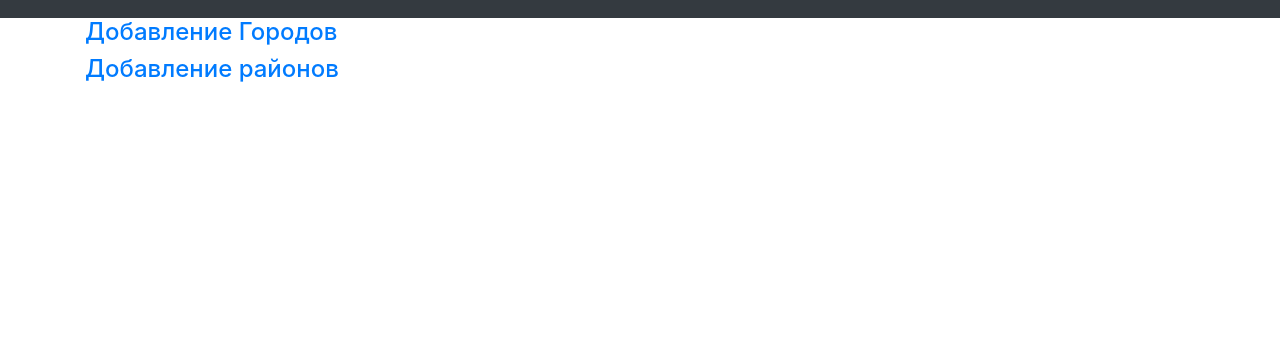
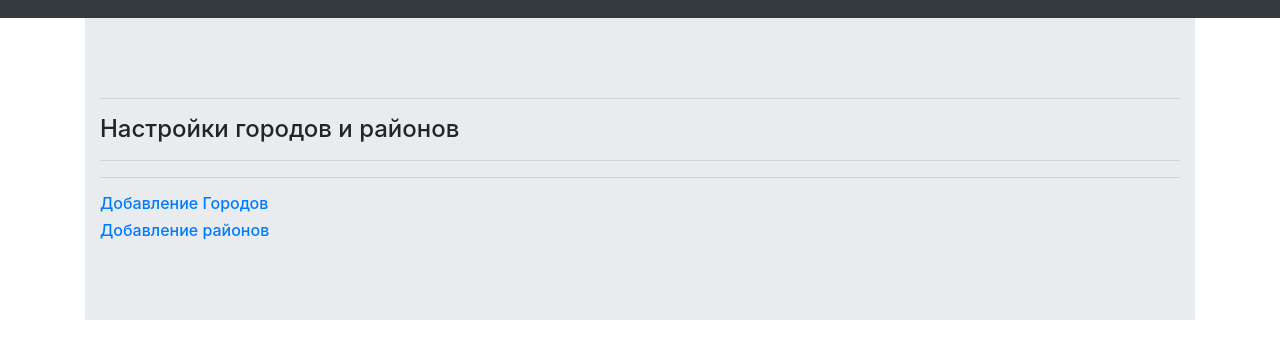
Before and after one commit to MaxGree90/matrix, a Flask app: page /setting_city in a window 1280 px wide. Shown: the part 38-397 px from the top of the page. Run offline with Flask 2, Linux system fonts and the light colour scheme; the visitor is signed in with stand-in values (Sample User, id 1); data comes from the database, SQL or seed files in the repository; data that the repository does not hold is empty; some libraries are stand-ins or nearby versions.

Commit message:
Страница с городами приходит в порядок

```diff
--- a/app/templates/setting_city.html
+++ b/app/templates/setting_city.html
@@ -2,19 +2,23 @@
 {% import 'bootstrap/wtf.html' as wtf %}
 {% block app_content %}
 
-
+<div class="jumbotron jumbotron-fluid">
+  <div class="container">
+        <p class="lead">
+            <hr>
+            <h4> Настройки городов и районов</h4>
+            <hr>
             <div id="accordion" role="tablist" aria-multiselectable="true">
-
             {% for c in city %}
               <div class="panel panel-default">
                 <div class="panel-heading" role="tab" id="heading{{c.title}}">
-      <h4 class="panel-title">
-        <a data-toggle="collapse" data-parent="#accordion" href="#collapse{{c.title}}" aria-expanded="false" aria-controls="collapse{{c.title}}">
+                  <h5 class="panel-title">
+                    <a data-toggle="collapse" data-parent="#accordion" href="#collapse{{c.title}}" aria-expanded="true" aria-controls="collapse{{c.title}}">
                       {{c.title}}
                     </a>
-      </h4>
+                  </h5>
                 </div>
-    <div id="collapse{{c.title}}" class="panel-collapse collapse" role="tabpanel" aria-labelledby="heading{{c.title}}">
+                <div id="collapse{{c.title}}" class="panel-collapse collapse in" role="tabpanel" aria-labelledby="heading{{c.title}}">
                     <table class="table table-sm table-condensed">
                     {% for a in area %}
                         {% if a.city_id == c.id %}
@@ -28,14 +32,14 @@
                 </div>
               </div>
             {% endfor %}
-
+            <hr>
               <div class="panel panel-default">
                 <div class="panel-heading" role="tab" id="headingTwo">
-      <h4 class="panel-title">
+                  <h6 class="panel-title">
                     <a class="collapsed" data-toggle="collapse" data-parent="#accordion" href="#collapseTwo" aria-expanded="false" aria-controls="collapseTwo">
                       Добавление Городов
                     </a>
-      </h4>
+                  </h6>
                 </div>
                 <div id="collapseTwo" class="panel-collapse collapse" role="tabpanel" aria-labelledby="headingTwo">
                     {{ wtf.quick_form(form_city) }}
@@ -43,15 +47,19 @@
               </div>
               <div class="panel panel-default">
                 <div class="panel-heading" role="tab" id="headingThree">
-      <h4 class="panel-title">
+                  <h6 class="panel-title">
                     <a class="collapsed" data-toggle="collapse" data-parent="#accordion" href="#collapseThree" aria-expanded="false" aria-controls="collapseThree">
                       Добавление районов
                     </a>
-      </h4>
+                  </h6>
                 </div>
                 <div id="collapseThree" class="panel-collapse collapse" role="tabpanel" aria-labelledby="headingThree">
                     {{ wtf.quick_form(form_area) }}
                 </div>
               </div>
             </div>
+        </p>
+  </div>
+</div>
+
 {% endblock %}
```
Lines whose indentation alone changed are shown as unchanged.
